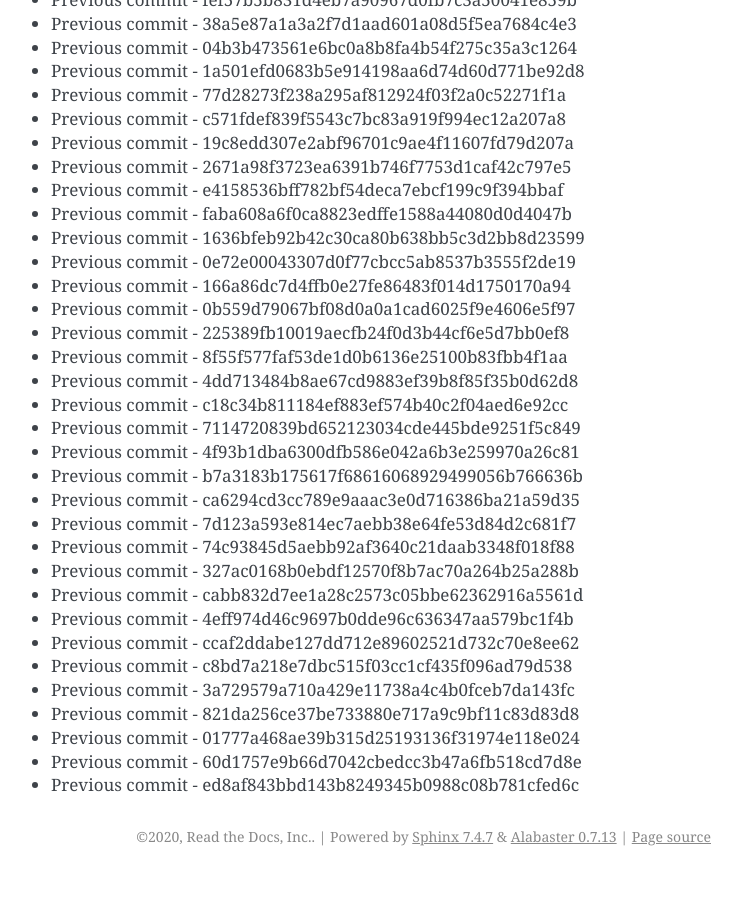
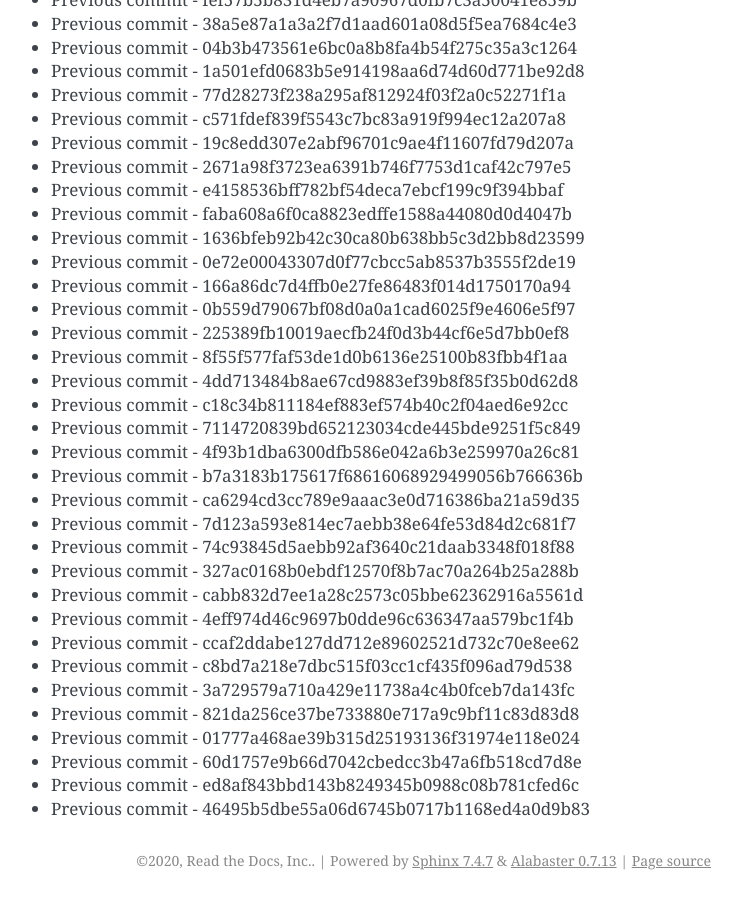
Before and after one commit to readthedocs/rtd-git-stresstest, a Sphinx documentation site: the page built from docs/updates.rst, in a window 1280 px wide and 900 px high, scrolled down 89394 px. Shown: the whole window, without its empty margins (399-1141 px from the left). Built offline with Sphinx 7.4.7, drawn with Linux system fonts in a browser that asks for light colours; before the commit the page ends 90270 px from its top, so only the background shows below that.

Commit message:
Generating commit from previous: 46495b5dbe55a06d6745b0717b1168ed4a0d9b83

```diff
--- a/docs/updates.rst
+++ b/docs/updates.rst
@@ -3788,3 +3788,4 @@ It can be tested for any performance characteristics.
 * Previous commit - 01777a468ae39b315d25193136f31974e118e024
 * Previous commit - 60d1757e9b66d7042cbedcc3b47a6fb518cd7d8e
 * Previous commit - ed8af843bbd143b8249345b0988c08b781cfed6c
+* Previous commit - 46495b5dbe55a06d6745b0717b1168ed4a0d9b83
```
